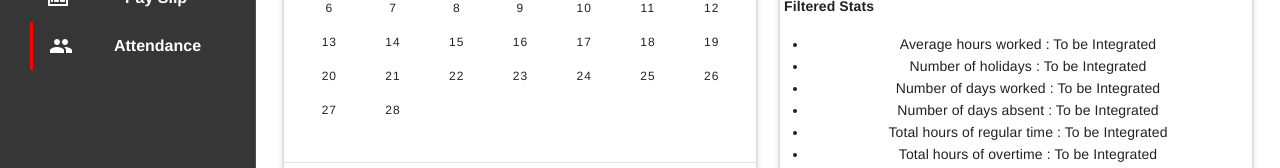
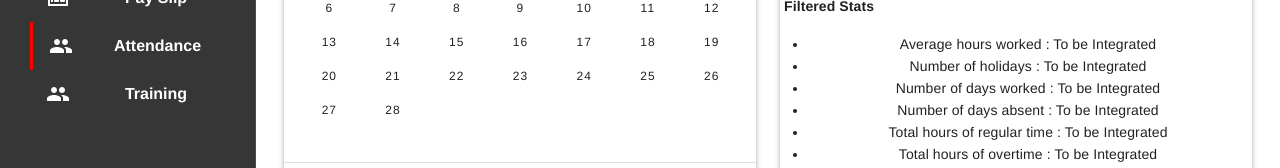
Before and after one commit to deepakvk0712/HRManagementSoftware-SoftwareEngineering, a Vue app in the folder front-end/: page /#/attendance in a window 1280 px wide. Both pictures are taken after a click on the button "menu". Shown: the part 345-513 px from the top of the page. Built offline with nearby package versions, Linux system fonts and the light colour scheme.

Commit message:
Added link to the training page in the navigation bar.

```diff
--- a/front-end/src/components/NavigationBar.vue
+++ b/front-end/src/components/NavigationBar.vue
@@ -55,6 +55,7 @@ export default {
       { icon: "account_balance", title: "About", path: "/about" },
       { icon: "money", title: "Pay Slip", path: "/payslip" },
       { icon: "people", title: "Attendance", path: "/attendance" },
+      { icon: "people", title: "Training", path: "/training" },
     ],
   }),
 
```
